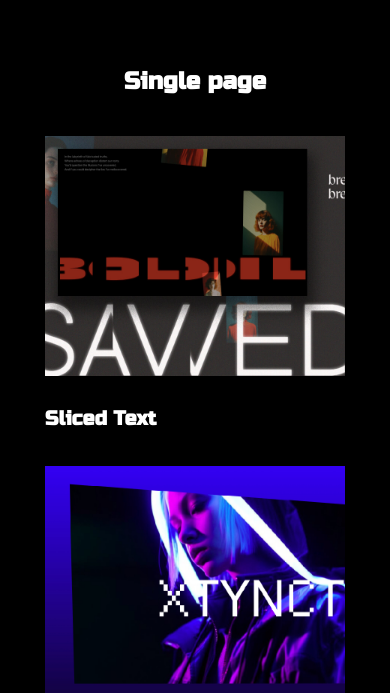
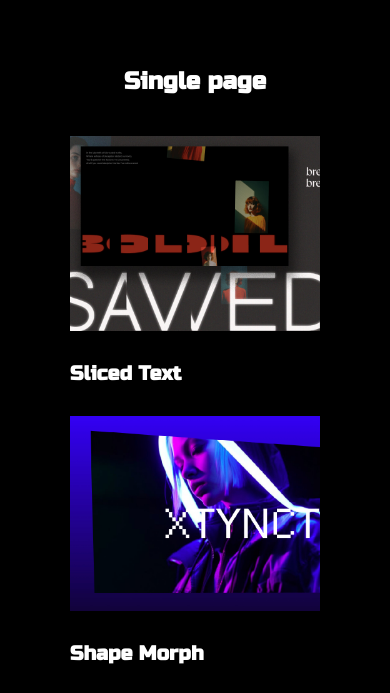
Before and after one commit to Xondamir-coder/single-spacelabs, a plain HTML site: page index.html in a window 390 px wide. Shown: the part 103-796 px from the top of the page. Drawn offline with Linux system fonts and the light colour scheme.

Commit message:
responsiveness added

```diff
--- a/main.css
+++ b/main.css
@@ -70,6 +70,12 @@ a {
 	flex-direction: column;
 	gap: 30px;
 }
+@media only screen and (max-width: 600px) {
+	.card {
+		width: 250px;
+		height: 250px;
+	}
+}
 .card:first-child {
 	transition: all 0.5s;
 }
--- a/script.js
+++ b/script.js
@@ -39,9 +39,11 @@ const titles = [
 ];
 const links = ['/sliced', '/shape-morph', '/column-row', '/grid', '/svg-filter', '/long-read'];
 const createCards = function () {
+	const home = window.location.origin;
+
 	titles.forEach((title, i) => {
 		const html = `
-		<a href="/single-spacelabs${links[i]}" class="card card-hidden">
+		<a href="${home}${links[i]}" class="card card-hidden">
 			<div class="card__banner">
 				<img class="card__banner" src="assets/banner-${i + 1}.jpg" alt="banner-${i + 1}"/>
 			</div>
```
